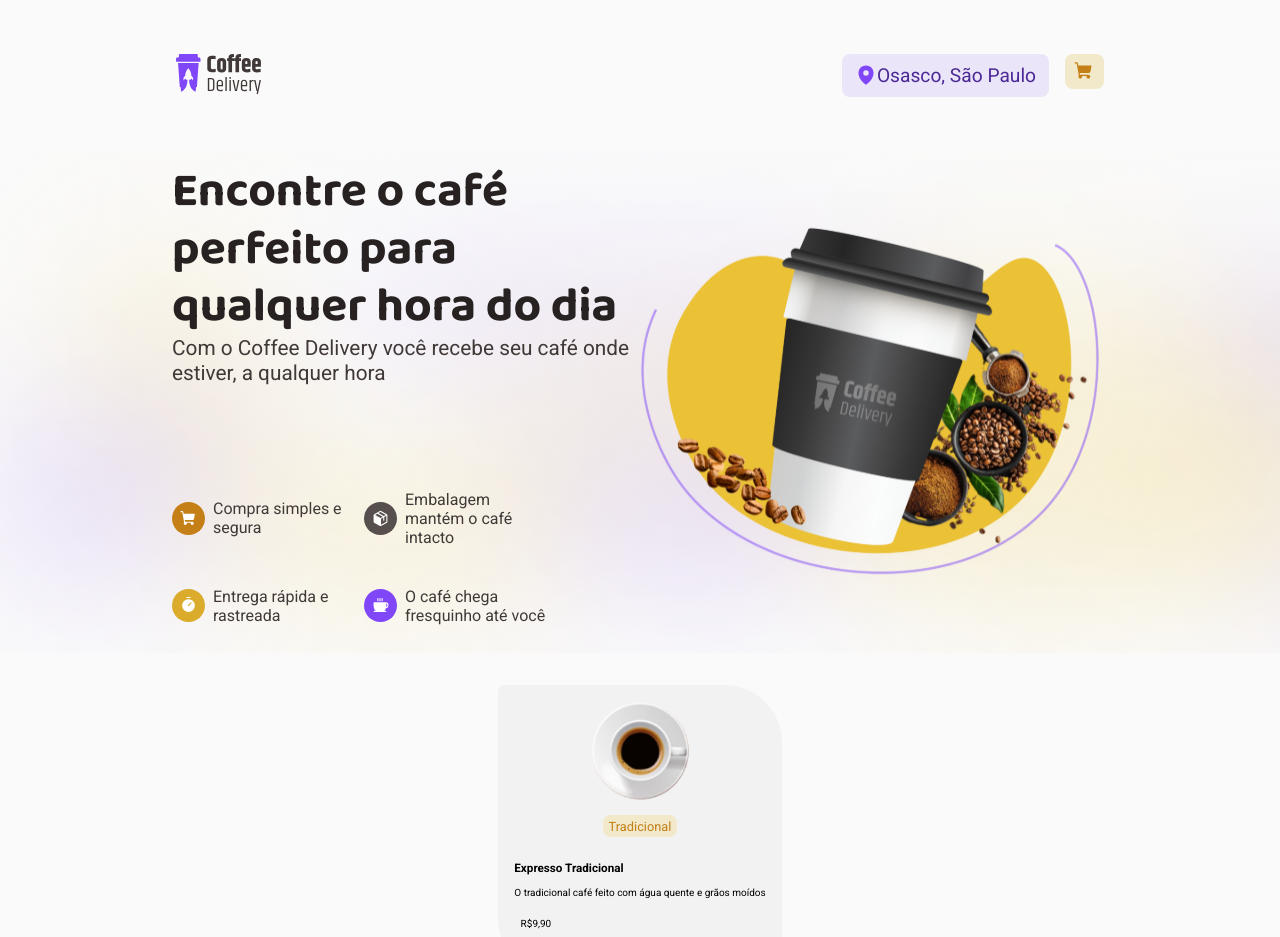
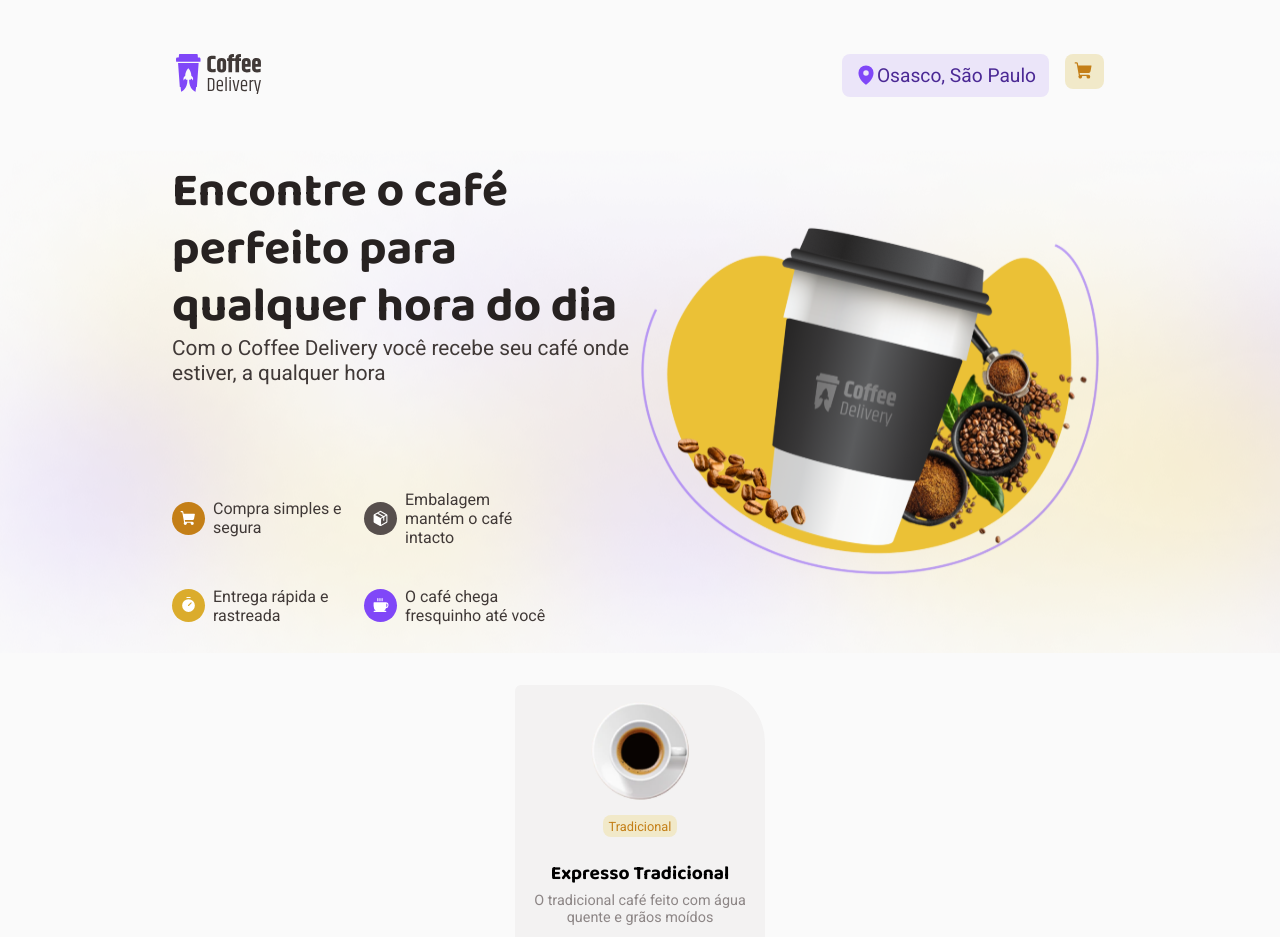
Before and after one commit to cauealb/projects-React, a React (Vite) app in the folder 05-coffe-delivey/: page / in a window 1280 px wide. Shown: the top 937 px of the page. Built offline with nearby package versions, Linux system fonts and the light colour scheme.

Commit message:
style: Estilizando as informações do cards

```diff
--- a/05-coffe-delivey/src/Routes/Components/Cards/Cards.tsx
+++ b/05-coffe-delivey/src/Routes/Components/Cards/Cards.tsx
@@ -1,5 +1,5 @@
 import express from '../../../assets/SvgCoffe/Type=Expresso.svg'
-import { CardsStyle, NameCardStyle } from './CardsStyle'
+import { CardsStyle, NameCardStyle, DescriptionCoffeStyle } from './CardsStyle'
 
 export function Cards() {
     return (
@@ -9,10 +9,10 @@ export function Cards() {
                     <img src={express} />
                 </header>
                 <NameCardStyle>Tradicional</NameCardStyle>
-                <div>
+                <DescriptionCoffeStyle>
                     <h3>Expresso Tradicional</h3>
                     <p>O tradicional café feito com água quente e grãos moídos</p>
-                </div>
+                </DescriptionCoffeStyle>
                 <footer>
                     <p>R$9,90</p>
                     <input type="number" />
--- a/05-coffe-delivey/src/Routes/Components/Cards/CardsStyle.ts
+++ b/05-coffe-delivey/src/Routes/Components/Cards/CardsStyle.ts
@@ -5,7 +5,7 @@ export const CardsStyle = styled.div`
     align-items: center;
     justify-content: center;
     flex-direction: column;
-    width: fit-content;
+    width: 17%;
     padding: 1rem;
     background-color: ${props => props.theme['--gray-200']};
     border-top-right-radius: 3.6rem;
@@ -25,3 +25,24 @@ export const NameCardStyle = styled.p`
     border-radius: 8px;
     padding: 0.20rem 0.35rem;
 `;
+
+export const DescriptionCoffeStyle = styled.div`
+    display: flex;
+    align-items: center;
+    justify-content: center;
+    flex-direction: column;
+    margin: 0.50rem 0;
+
+    & > h3 {
+        font-family: 'Baloo 2', sans-serif;
+        font-size: 1.2rem;
+        margin: 0;
+    }
+
+    & > p {
+        color: ${props => props.theme['--gray-600']};
+        text-align: center;
+        margin-top: 0.20rem;
+        font-size: 0.90rem;
+    }
+`;
```
